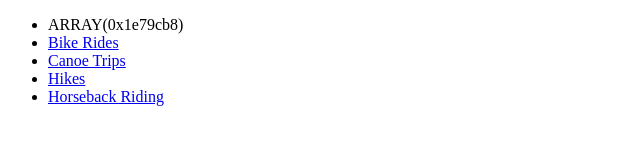
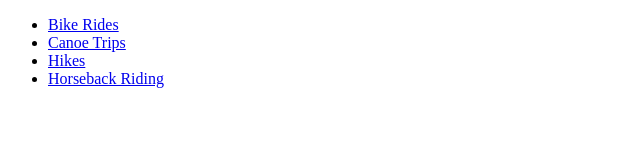
Before and after one commit to timkeith/timkeith.github.io, a plain HTML site: page maps/index.html in a window 1280 px wide. Shown: the whole page, without its empty margins (0-640 px from the left). Drawn offline with Linux system fonts and the light colour scheme.

Commit message:
fix main index.html

```diff
--- a/maps/index.html
+++ b/maps/index.html
@@ -7,7 +7,6 @@
 </head>
 <body>
   <ul>
-    <li>ARRAY(0x1e79cb8)</li>
     <li><a href='bike/index.html'>Bike Rides</a></li>
     <li><a href='canoe/index.html'>Canoe Trips</a></li>
     <li><a href='hike/index.html'>Hikes</a></li>
```
Also changed, not shown: 1 other file.
